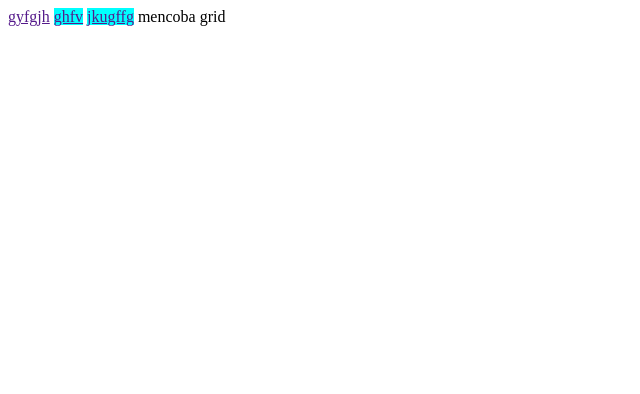
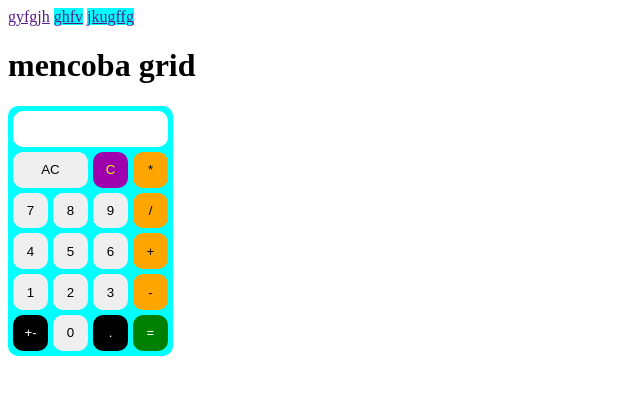
Before and after one commit to fiber21/revou-bootcamp, a plain HTML site: page week1/index2.html in a window 1280 px wide. Shown: the whole page, without its empty margins (0-640 px from the left). Drawn offline with Linux system fonts and the light colour scheme.

Commit message:
membuat layout kalkulator dengan grid

```diff
--- a/week1/index2.html
+++ b/week1/index2.html
@@ -1,18 +1,48 @@
 <!DOCTYPE html>
 <html lang="en">
 <head>
-    <meta charset="UTF-8">
-    <meta http-equiv="X-UA-Compatible" content="IE=edge">
-    <meta name="viewport" content="width=device-width, initial-scale=1.0">
     <title>Document</title>
     <style>
         a[target] {
             background-color: aqua;
         }
         .wrapper {
+            width: 155px;
+            height: 240px;
+            padding: 5px;
+            background-color: aqua;
             display: grid;
-            grid-template-columns: 100px 100px 100px;
-            grid-gap: 10px;
+            grid-template-columns: 35px 35px 35px 35px;
+            grid-gap: 5px;
+            border: none;
+            border-radius: 10px;
+        }
+        button {
+            border: none;
+            border-radius: 10px;
+        }
+        input {
+            grid-column: 1/ span 4;
+            border: none;
+            border-radius: 10px;
+        }
+        .red {
+            grid-column: 1/ span 2;
+        }
+        .blue {
+            color: rgb(229, 255, 0);
+            background-color: rgb(159, 0, 173);
+        }
+        .orange {
+            background-color: orange;
+        }
+        .black {
+            color: white;
+            background-color: black;
+        }
+        .green {
+            color: white;
+            background-color: green;
         }
     </style>
 </head>
@@ -21,10 +51,29 @@
     <a href="" target="_blank">ghfv</a>
     <a href="" target="_top">jkugffg</a>
 
-    mencoba grid
+    <h1>mencoba grid</h1>
 
     <div class="wrapper">
-
-    </div>
+                <input type="text" name="display">
+                <button class="red">AC</button>
+                <button class="blue">C</button>
+                <button class="orange">*</button>
+                <button>7</button>
+                <button>8</button>
+                <button>9</button>
+                <button class="orange">/</button>
+                <button>4</button>
+                <button>5</button>
+                <button>6</button>
+                <button class="orange">+</button>
+                <button>1</button>
+                <button>2</button>
+                <button>3</button>
+                <button class="orange">-</button>
+                <button class="black">+-</button>
+                <button>0</button>
+                <button class="black">.</button>
+                <button class="green">=</button>
+       </div>
 </body>
 </html>
```
